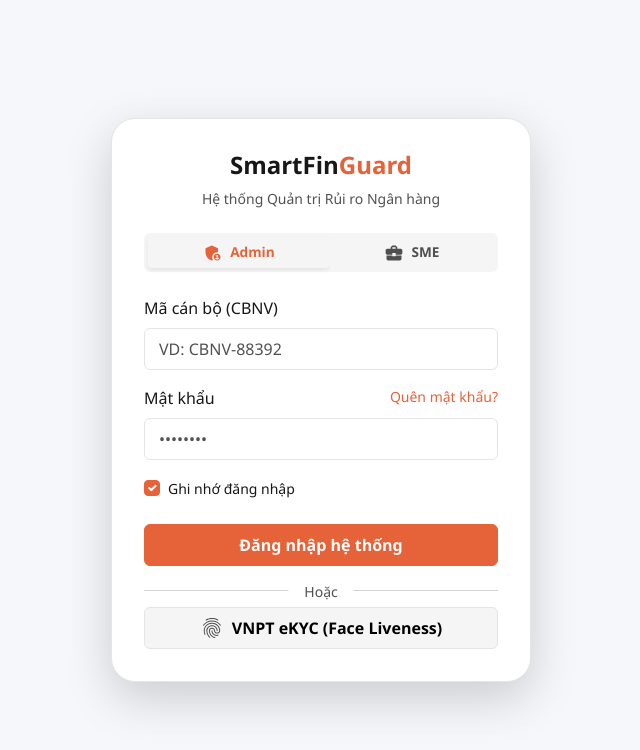
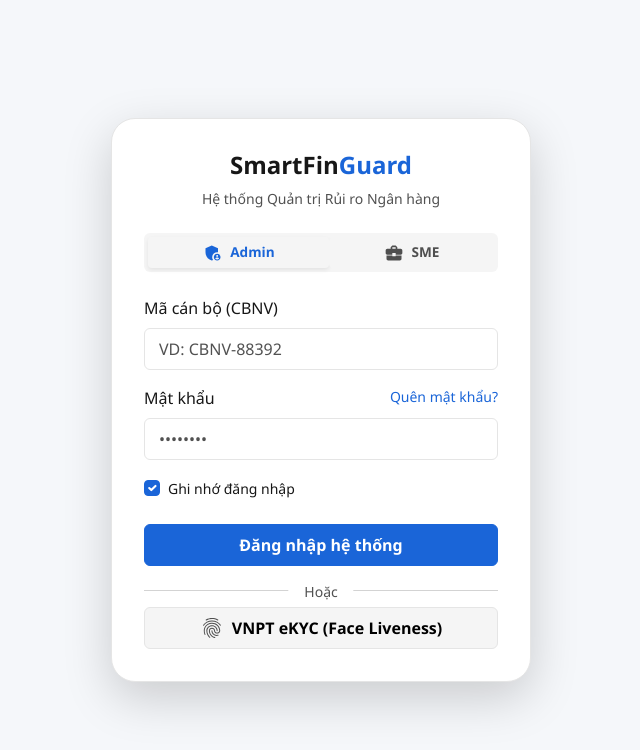
Before and after one commit to hakien2525-pixel/SmartFinGuard-Extension, a React (Vite) app in the folder frontend/: page /login in a window 1280 px wide. Shown: the top 750 px of the page, without its empty margins (319-959 px from the left). Built offline with nearby package versions, Linux system fonts and the light colour scheme; no server answers.

Commit message:
UI: Change theme color to blue and white

```diff
--- a/frontend/src/assets_inapp/scss/_variables.scss
+++ b/frontend/src/assets_inapp/scss/_variables.scss
@@ -12,6 +12,7 @@
 $gray-900: #171717 !default;
 $gray-950: #0a0a0a !default;
 
+$blue:         #1A65D8 !default;
 $orange:       #E66239 !default;
 $red:          #FB2C36 !default;
 $green:        #00C951 !default;
@@ -19,7 +20,7 @@
 $yellow:       #F0B100 !default;
 
 
-$primary:       $orange !default;
+$primary:       $blue !default;
 $secondary:     $gray-600 !default;
 $success:       $green !default;
 $info:          $cyan !default;
```
